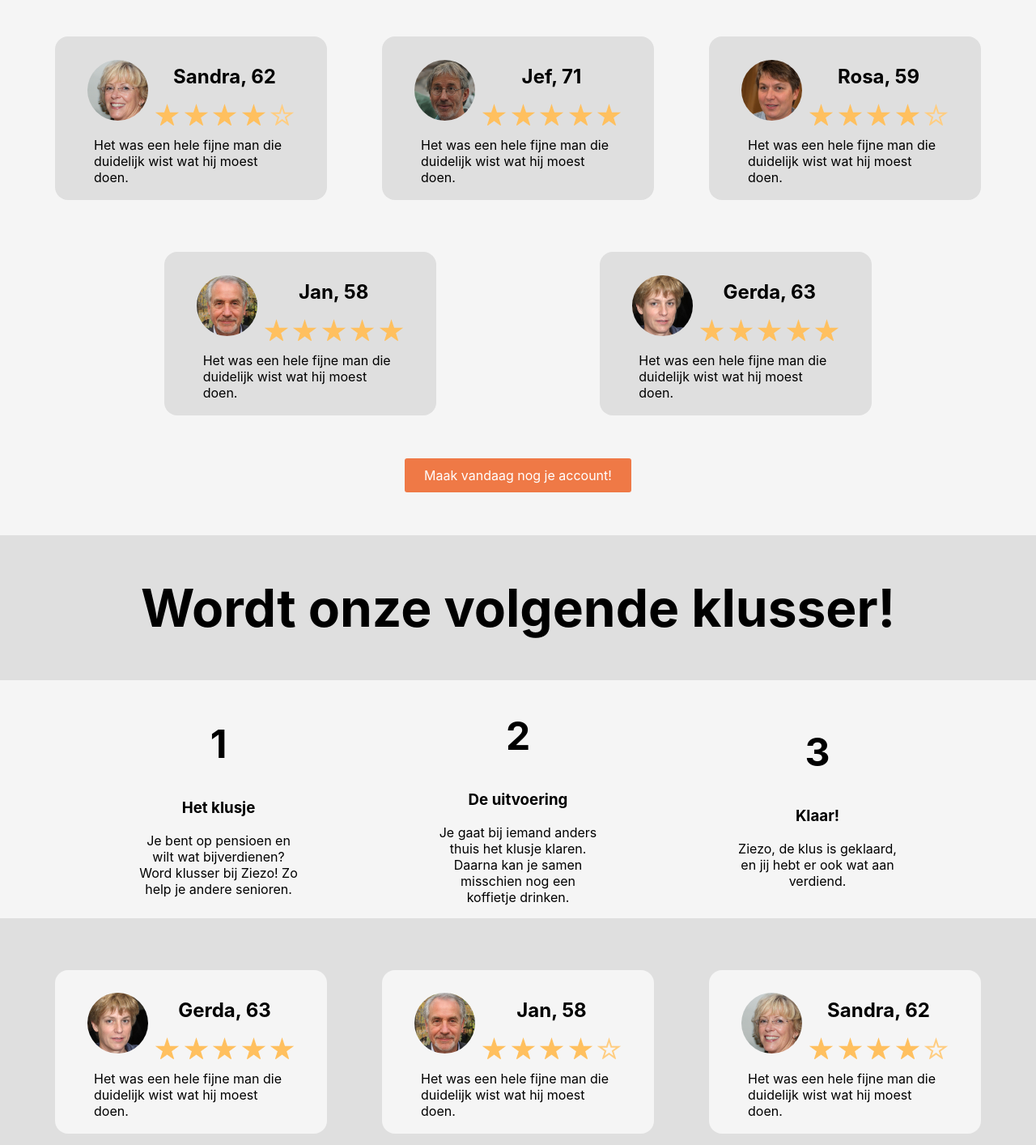
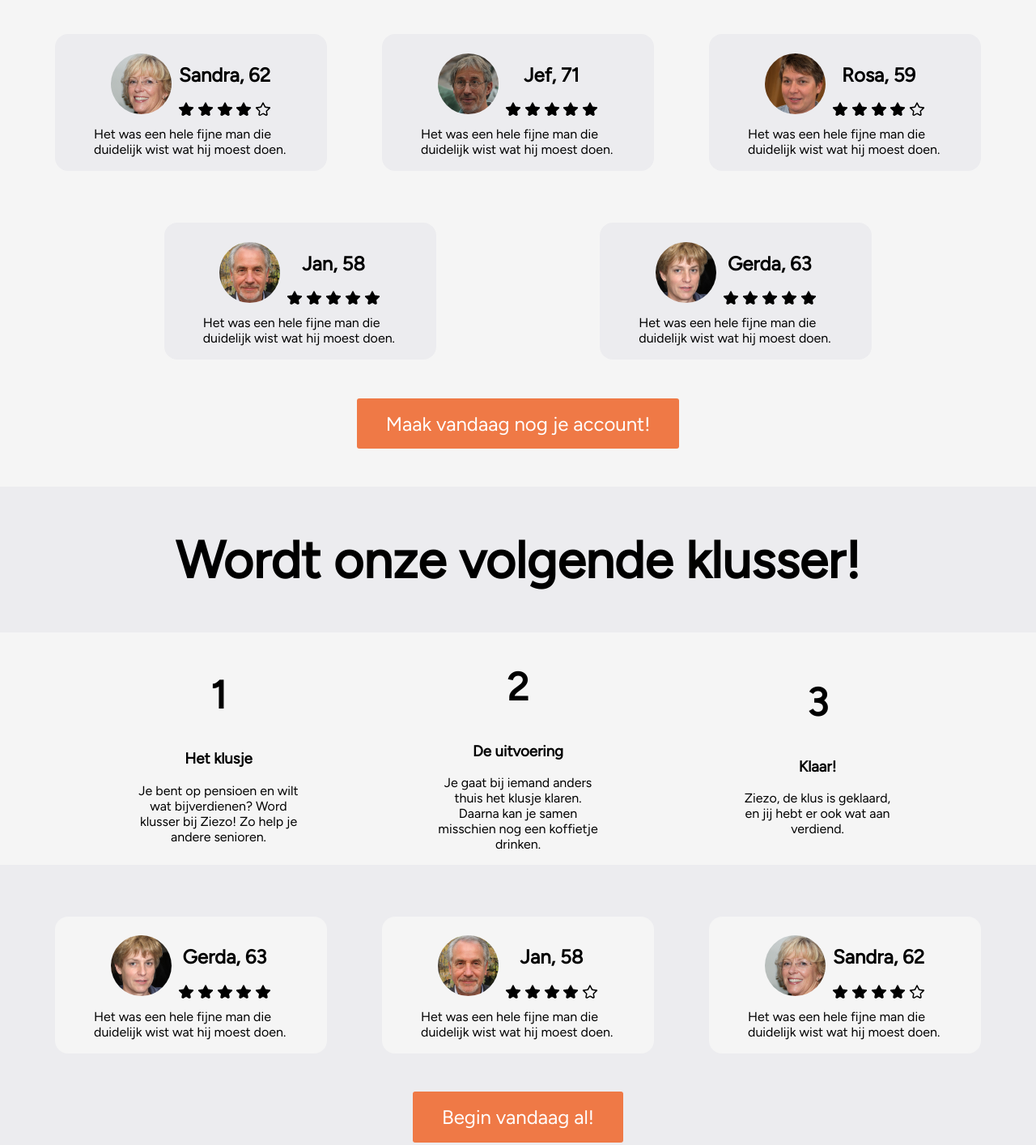
Before and after one commit to Jarne-H/productwebsite-lab3, a plain HTML site: page index.html in a window 1280 px wide. Shown: the part 1160-2574 px from the top of the page at 81% size. Drawn offline with Linux system fonts and the light colour scheme.

Commit message:
style: change star image

```diff
--- a/index.html
+++ b/index.html
@@ -79,11 +79,11 @@
                             <h5>Sandra, 62</h5>
                             <!--five stars-->
                             <div class="rating">
-                                <img src="public/images/site/full_star.png" alt="star">
-                                <img src="public/images/site/full_star.png" alt="star">
-                                <img src="public/images/site/full_star.png" alt="star">
-                                <img src="public/images/site/full_star.png" alt="star">
-                                <img src="public/images/site/empty_star.png" alt="star">
+                                <img src="public/images/site/full_star.svg" alt="star">
+                                <img src="public/images/site/full_star.svg" alt="star">
+                                <img src="public/images/site/full_star.svg" alt="star">
+                                <img src="public/images/site/full_star.svg" alt="star">
+                                <img src="public/images/site/empty_star.svg" alt="star">
                             </div>
                         </div>
                     </div>
@@ -96,11 +96,11 @@
                             <h5>Jef, 71</h5>
                             <!--five stars-->
                             <div class="rating">
-                                <img src="public/images/site/full_star.png" alt="star">
-                                <img src="public/images/site/full_star.png" alt="star">
-                                <img src="public/images/site/full_star.png" alt="star">
-                                <img src="public/images/site/full_star.png" alt="star">
-                                <img src="public/images/site/full_star.png" alt="star">
+                                <img src="public/images/site/full_star.svg" alt="star">
+                                <img src="public/images/site/full_star.svg" alt="star">
+                                <img src="public/images/site/full_star.svg" alt="star">
+                                <img src="public/images/site/full_star.svg" alt="star">
+                                <img src="public/images/site/full_star.svg" alt="star">
                             </div>
                         </div>
                     </div>
@@ -113,11 +113,11 @@
                             <h5>Rosa, 59</h5>
                             <!--five stars-->
                             <div class="rating">
-                                <img src="public/images/site/full_star.png" alt="star">
-                                <img src="public/images/site/full_star.png" alt="star">
-                                <img src="public/images/site/full_star.png" alt="star">
-                                <img src="public/images/site/full_star.png" alt="star">
-                                <img src="public/images/site/empty_star.png" alt="star">
+                                <img src="public/images/site/full_star.svg" alt="star">
+                                <img src="public/images/site/full_star.svg" alt="star">
+                                <img src="public/images/site/full_star.svg" alt="star">
+                                <img src="public/images/site/full_star.svg" alt="star">
+                                <img src="public/images/site/empty_star.svg" alt="star">
                             </div>
                         </div>
                     </div>
@@ -130,11 +130,11 @@
                             <h5>Jan, 58</h5>
                             <!--five stars-->
                             <div class="rating">
-                                <img src="public/images/site/full_star.png" alt="star">
-                                <img src="public/images/site/full_star.png" alt="star">
-                                <img src="public/images/site/full_star.png" alt="star">
-                                <img src="public/images/site/full_star.png" alt="star">
-                                <img src="public/images/site/full_star.png" alt="star">
+                                <img src="public/images/site/full_star.svg" alt="star">
+                                <img src="public/images/site/full_star.svg" alt="star">
+                                <img src="public/images/site/full_star.svg" alt="star">
+                                <img src="public/images/site/full_star.svg" alt="star">
+                                <img src="public/images/site/full_star.svg" alt="star">
                             </div>
                         </div>
                     </div>
@@ -147,11 +147,11 @@
                             <h5>Gerda, 63</h5>
                             <!--five stars-->
                             <div class="rating">
-                                <img src="public/images/site/full_star.png" alt="star">
-                                <img src="public/images/site/full_star.png" alt="star">
-                                <img src="public/images/site/full_star.png" alt="star">
-                                <img src="public/images/site/full_star.png" alt="star">
-                                <img src="public/images/site/full_star.png" alt="star">
+                                <img src="public/images/site/full_star.svg" alt="star">
+                                <img src="public/images/site/full_star.svg" alt="star">
+                                <img src="public/images/site/full_star.svg" alt="star">
+                                <img src="public/images/site/full_star.svg" alt="star">
+                                <img src="public/images/site/full_star.svg" alt="star">
                             </div>
                         </div>
                     </div>
@@ -202,11 +202,11 @@
                             <h5>Gerda, 63</h5>
                             <!--five stars-->
                             <div class="rating">
-                                <img src="public/images/site/full_star.png" alt="star">
-                                <img src="public/images/site/full_star.png" alt="star">
-                                <img src="public/images/site/full_star.png" alt="star">
-                                <img src="public/images/site/full_star.png" alt="star">
-                                <img src="public/images/site/full_star.png" alt="star">
+                                <img src="public/images/site/full_star.svg" alt="star">
+                                <img src="public/images/site/full_star.svg" alt="star">
+                                <img src="public/images/site/full_star.svg" alt="star">
+                                <img src="public/images/site/full_star.svg" alt="star">
+                                <img src="public/images/site/full_star.svg" alt="star">
                             </div>
                         </div>
                     </div>
@@ -219,11 +219,11 @@
                             <h5>Jan, 58</h5>
                             <!--five stars-->
                             <div class="rating">
-                                <img src="public/images/site/full_star.png" alt="star">
-                                <img src="public/images/site/full_star.png" alt="star">
-                                <img src="public/images/site/full_star.png" alt="star">
-                                <img src="public/images/site/full_star.png" alt="star">
-                                <img src="public/images/site/empty_star.png" alt="star">
+                                <img src="public/images/site/full_star.svg" alt="star">
+                                <img src="public/images/site/full_star.svg" alt="star">
+                                <img src="public/images/site/full_star.svg" alt="star">
+                                <img src="public/images/site/full_star.svg" alt="star">
+                                <img src="public/images/site/empty_star.svg" alt="star">
                             </div>
                         </div>
                     </div>
@@ -236,11 +236,11 @@
                             <h5>Sandra, 62</h5>
                             <!--five stars-->
                             <div class="rating">
-                                <img src="public/images/site/full_star.png" alt="star">
-                                <img src="public/images/site/full_star.png" alt="star">
-                                <img src="public/images/site/full_star.png" alt="star">
-                                <img src="public/images/site/full_star.png" alt="star">
-                                <img src="public/images/site/empty_star.png" alt="star">
+                                <img src="public/images/site/full_star.svg" alt="star">
+                                <img src="public/images/site/full_star.svg" alt="star">
+                                <img src="public/images/site/full_star.svg" alt="star">
+                                <img src="public/images/site/full_star.svg" alt="star">
+                                <img src="public/images/site/empty_star.svg" alt="star">
                             </div>
                         </div>
                     </div>
--- a/public/css/style.css
+++ b/public/css/style.css
@@ -1,8 +1,11 @@
+/**get font from google fonts */
+@import url('https://fonts.googleapis.com/css2?family=Figtree&family=Poppins:wght@300;400;500;600;700&display=swap');
+@import url('https://fonts.googleapis.com/css2?family=Inter:wght@300;400;500;600;700&display=swap');
+
 :root{
-    /**get font from public/font/figtree/figtree-regular-webfont.ttf */
     --font : "figtree", "poppins", "Inter", sans-serif;
 
-    --grey : #DFDFDF;
+    --grey : #ECECEF;
     --white : #F5F5F5;
 
     --orange : #EF7946;
@@ -43,7 +46,6 @@ nav{
     padding: .875em 0;
     margin: auto;
 }
-
 
 h1, h2, h5{
     text-align: center;
@@ -92,7 +94,7 @@ header .CTA{
     text-decoration: none;
     border-radius: 3px;
     color: #fff;
-    font-size: 1em;
+    font-size: 1.5em;
     padding: 0.7em 1.5em;
 }
 
```
Also changed, not shown: public/images/site/empty_star.png (deleted), public/images/site/empty_star.svg (added), public/images/site/full_star.png (deleted), public/images/site/full_star.svg (added).
